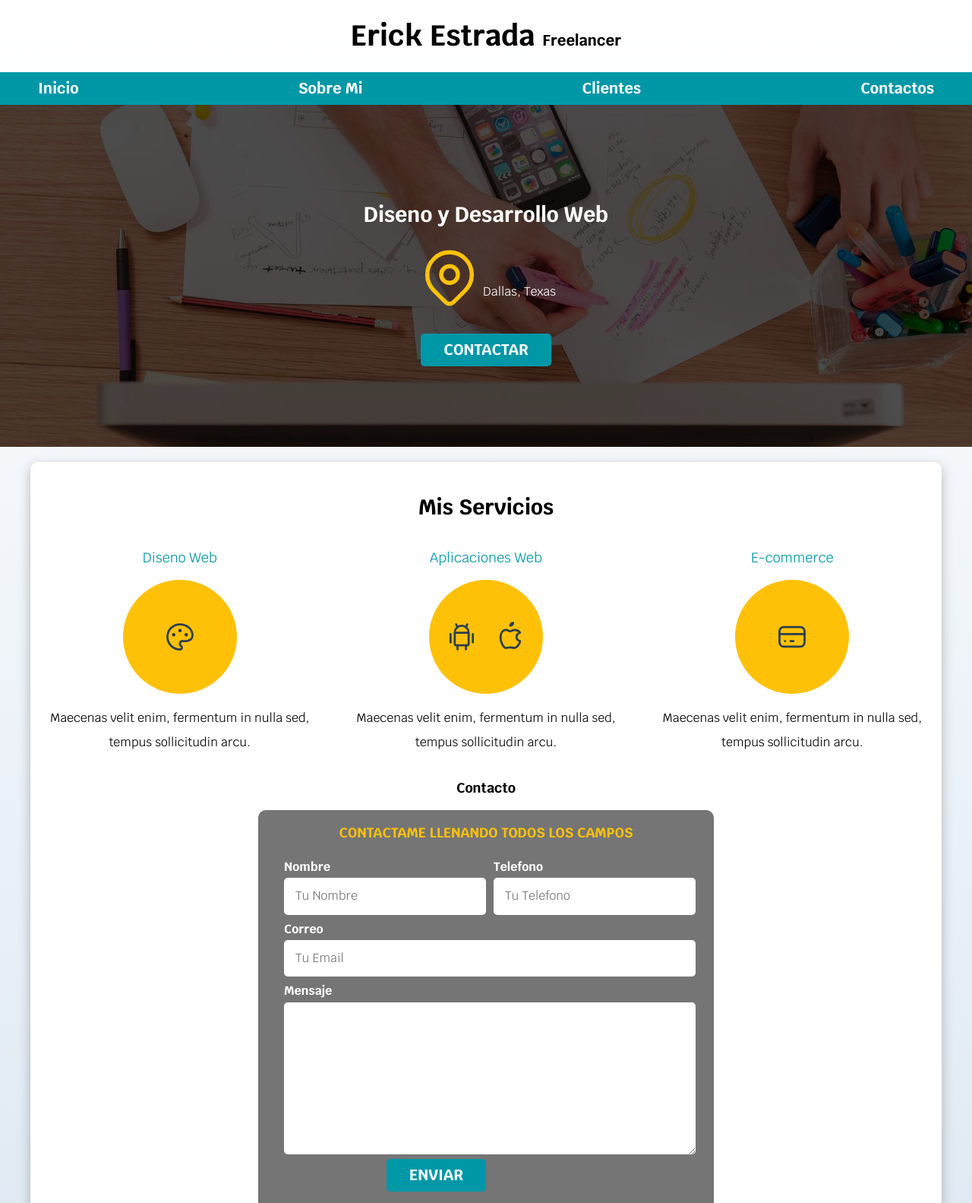
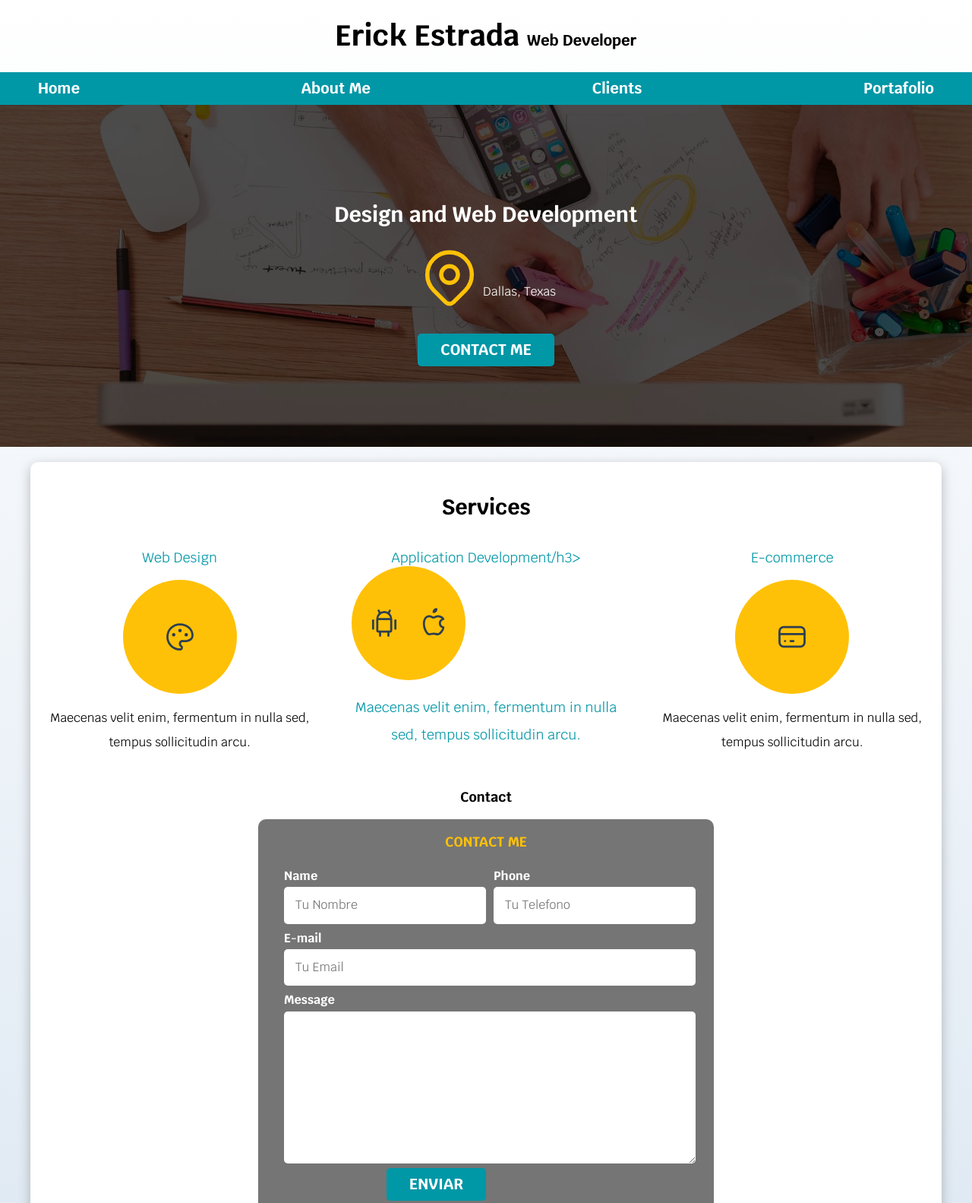
Before and after one commit to erickdallas30/deployment-lab2, a website: page public/index.html in a window 1280 px wide. Shown: the top 1583 px of the page at 76% size. Drawn offline with Linux system fonts and the light colour scheme; files whose address does not match are found by name.

Commit message:
second deployment commit

```diff
--- a/public/index.html
+++ b/public/index.html
@@ -5,7 +5,7 @@
     <meta charset="UTF-8">
     <meta http-equiv="X-UA-Compatible" content="IE=edge">
     <meta name="viewport" content="width=device-width, initial-scale=1.0">
-    <title>Disenador Freelance</title>
+    <title>Web Developer</title>
     <link rel="preload" href="normalize.css">
     <link rel="stylesheet" href="normalize.css">
     <link href="https://fonts.googleapis.com/css2?family=Krub:wght@400;700&display=swap" rel="stylesheet">
@@ -16,23 +16,23 @@
 
 <body>
     <header>
-        <h1 class="titulo"> Erick Estrada <span>Freelancer</span></h1>
+        <h1 class="titulo"> Erick Estrada <span>Web Developer</span></h1>
     </header>
 
 
     <div class="nav-bg">
         <nav class="navegacion-principal contenedor">
-            <a href="#">Inicio</a>
-            <a href="#">Sobre Mi</a>
-            <a href="#">Clientes</a>
-            <a href="#">Contactos</a>
+            <a href="#">Home</a>
+            <a href="#">About Me</a>
+            <a href="#">Clients</a>
+            <a href="#">Portafolio</a>
         </nav>
 
     </div>
 
     <section class="hero">
         <div class="contenido-hero">
-            <h2>Diseno y Desarrollo Web </h2>
+            <h2>Design and Web Development </h2>
             <div class="ubicacion">
                 <svg xmlns="http://www.w3.org/2000/svg" class="icon icon-tabler icon-tabler-map-pin" width="88"
                     height="88" viewBox="0 0 24 24" stroke-width="1.5" stroke="#FFC107" fill="none"
@@ -43,16 +43,16 @@
                 </svg>
                 <p>Dallas, Texas</p>
             </div>
-            <a class="boton" href="#">Contactar</a>
+            <a class="boton" href="#">Contact Me</a>
         </div> <!-- .contenido-hero-->
     </section>
 
     <main class="contenedor sombra">
-        <h2>Mis Servicios</h2>
+        <h2>Services</h2>
         <div class="servicios">
 
             <section class="servicio">
-                <h3>Diseno Web</h3>
+                <h3>Web Design</h3>
                 <div class="iconos">
                     <svg xmlns="http://www.w3.org/2000/svg" class="icon icon-tabler icon-tabler-palette" width="44"
                         height="44" viewBox="0 0 24 24" stroke-width="1.5" stroke="#2c3e50" fill="none"
@@ -69,7 +69,7 @@
             </section>
 
             <section class="servicio">
-                <h3>Aplicaciones Web</h3>
+                <h3>Application Development/h3>
                 <div class="iconos">
                     <svg xmlns="http://www.w3.org/2000/svg" class="icon icon-tabler icon-tabler-brand-android"
                         width="44" height="44" viewBox="0 0 24 24" stroke-width="1.5" stroke="#2c3e50" fill="none"
@@ -115,29 +115,29 @@
 
 
         <section>
-            <h3>Contacto</h3>
+            <h3>Contact</h3>
 
             <form class="formulario">
                 <fieldset>
-                    <legend>Contactame llenando todos los campos</legend>
+                    <legend>Contact me</legend>
                     <div class="contenedor-campos">
                         <div class="campo">
-                            <label>Nombre</label>
+                            <label>Name</label>
                             <input class="input-text" type="text" placeholder="Tu Nombre">
                         </div>
 
                         <div class="campo">
-                            <label>Telefono</label>
+                            <label>Phone</label>
                             <input class="input-text" type="text" placeholder="Tu Telefono">
                         </div>
 
                         <div class="campo">
-                            <label>Correo</label>
+                            <label>E-mail</label>
                             <input class="input-text" type="text" placeholder="Tu Email">
                         </div>
 
                         <div class="campo">
-                            <label>Mensaje</label>
+                            <label>Message</label>
                             <textarea class="input-text"></textarea>
                         </div><!-- contenedor de los campos-->
                         <div class="alinear-derecha flex">
@@ -153,7 +153,7 @@
     </main>
 
     <footer>
-        <p>Todos los derechos reservados. Erick Estrada Freelancer</p>
+        <p>Reserved Rights. Erick Estrada web developer</p>
     </footer>
 
     <script src="main.js"></script>
```
